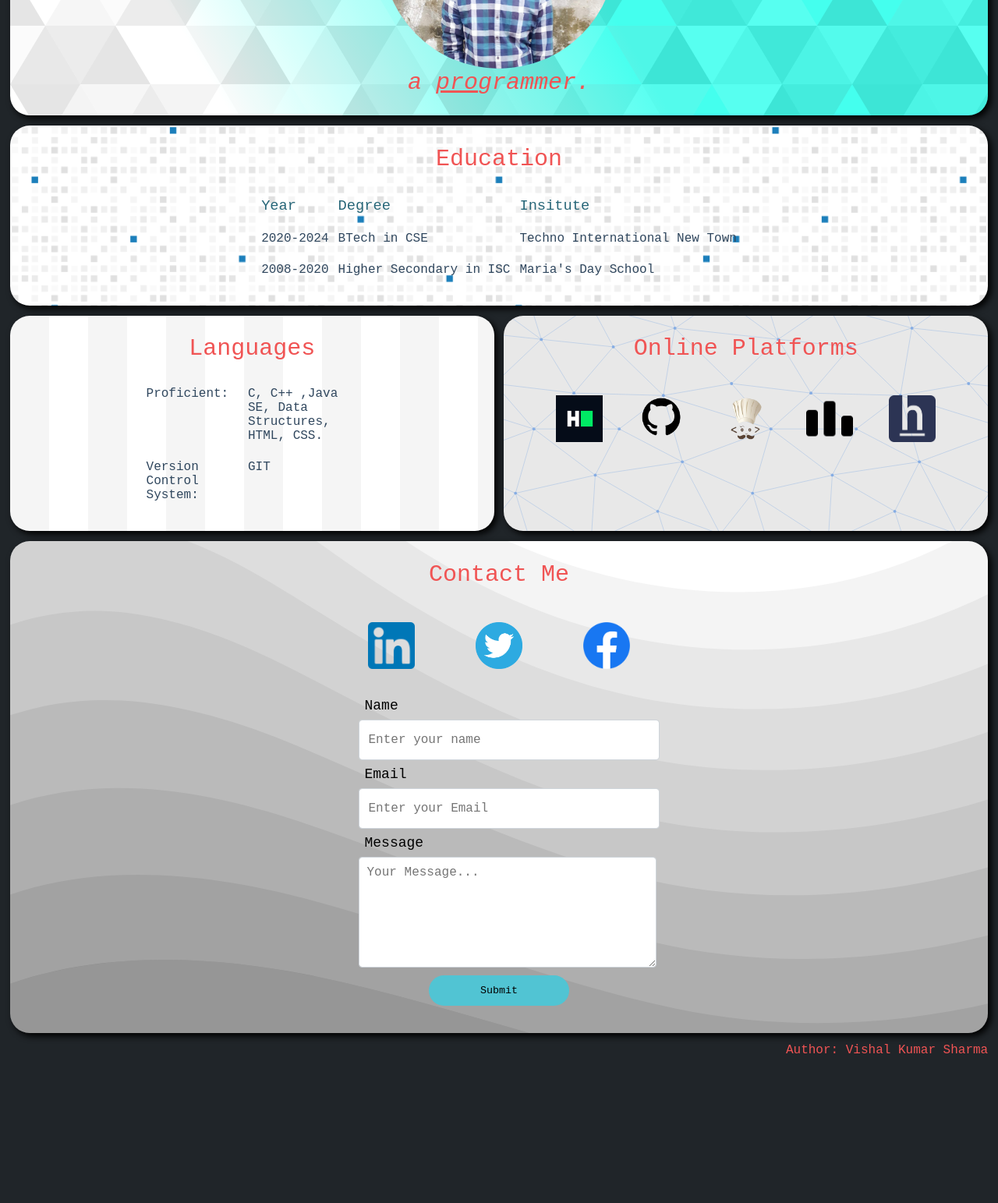
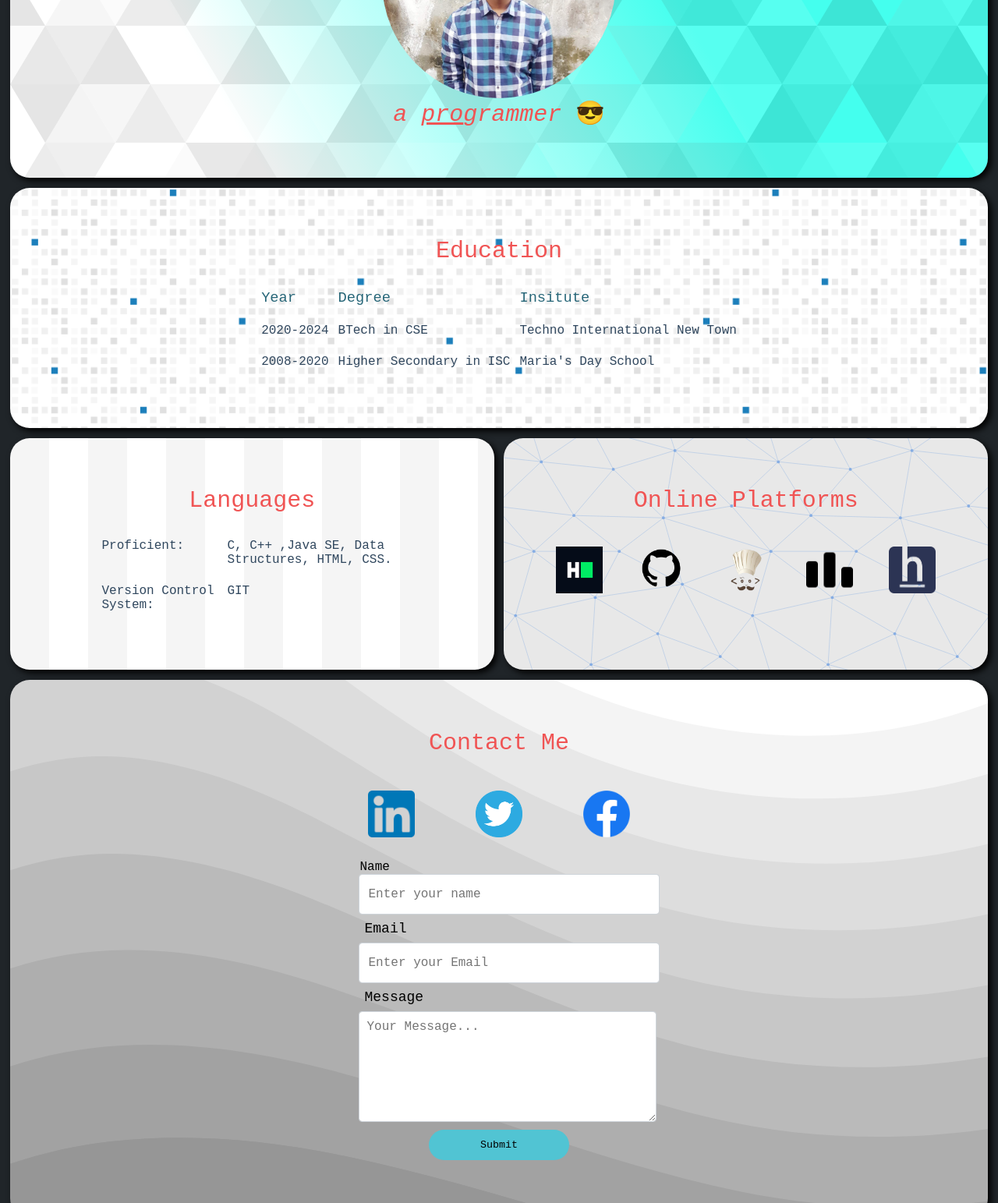
Before and after one commit to vishalkrsharma/cv, a plain HTML site: page index.html in a window 1280 px wide. Shown: the part 440-1983 px from the top of the page at 78% size. Before the commit the page ends 1809 px from the top, so only its background shows below. Drawn offline with Linux system fonts and the light colour scheme.

Commit message:
css changes

```diff
--- a/css/styles.css
+++ b/css/styles.css
@@ -1,3 +1,7 @@
+:root {
+    --font : 'Courier New', Courier, monospace;;
+}
+
 /* tags */
 
 * {
@@ -24,18 +28,18 @@ footer{
 
 h4{
     color: #f05454;
-    font-family: 'Courier New', Courier, monospace;
+    font-family: var(--font);
     margin:0px;
 }
 
 h3{
     color: #f05454;
-    font-family: 'Courier New', Courier, monospace;
+    font-family: var(--font);
     margin:0px;
 }
 
 tr{
-    font-family: 'Courier New', Courier, monospace;
+    font-family: var(--font);
     color: #30475e;
     font-weight: bold;
 }
@@ -51,7 +55,7 @@ tr{
     background-size: cover;
     box-shadow: 4px 4px 8px #000000;
     border-radius: 25px;
-    font-family: 'Courier New', Courier, monospace;
+    font-family: var(--font);
     display:flex;
     flex-direction: row;
     justify-content: space-between;
@@ -86,14 +90,14 @@ tr{
 .intro-div{
     background-image: url(../img/intro.svg);
     background-size: cover;
-    padding:2%;
+    padding:5% 2%;
     border-radius: 25px;
     margin: 1%;
     text-align: center;
     box-shadow: 4px 4px 8px #000000;
     display:flex;
     flex-direction: column;
-    justify-content: space-around;
+    justify-content: space-between;
 }
 .name{
     text-align: center;
@@ -113,7 +117,7 @@ tr{
     text-align:center;
     text-decoration: italic;
     color: #f05454;
-    font-family: 'Courier New', Courier, monospace;
+    font-family: var(--font);
     font-size: 30px;
     margin: auto auto;
 }
@@ -137,12 +141,16 @@ tr{
 .edu-div{
     background-image: url(../img/education.svg);
     background-size: cover;
-    padding:2%;
+    padding:5% 2%;
     border-radius: 25px;
     margin: 1%;
     text-align: center;
     box-shadow: 4px 4px 8px #000000;
+    display:flex;
+    flex-direction: column;
+    justify-content: space-around;
 }
+
 .edu-table{
     margin:0px auto 0px auto;
     text-align:center;
@@ -177,7 +185,7 @@ tr{
 
 .lang-div{
     background-image: url(../img/lang.svg);
-    padding:2%;
+    padding:5% 2%;
     border-radius: 25px;
     margin: 1%;
     text-align: center;
@@ -185,13 +193,13 @@ tr{
 }
 .lang-table{
     margin:0px auto 0px auto;
-    width:50%;
+    width:70%;
     text-align:center;
 }
 .heading{
     text-align:center;
     color: #f05454;
-    font-family:'Courier New', Courier, monospace;
+    font-family: var(--font);
     font-size: 30px;
     margin:0px;
     padding-bottom: 20px;
@@ -221,7 +229,7 @@ tr{
 .op-div{
     background-image: url(../img/op.svg);
     text-align: center;
-    padding:2%;
+    padding:5% 2%;
     border-radius: 25px;
     margin: 1%;
     box-shadow: 4px 4px 8px #000000;
@@ -264,12 +272,12 @@ tr{
 .contact-me-div{
     background-image: url(../img/contact-me.svg);
     background-size: cover;
-    padding:2%;
+    padding:5% 2%;
     border-radius: 25px;
     margin: 1%;
     text-align: center;
     box-shadow: 4px 4px 8px #000000;
-    font-family:'Courier New', Courier, monospace;
+    font-family:var(--font);
 }
 .contact-me-div > .link > img{
     padding: 2%;
--- a/index.html
+++ b/index.html
@@ -33,7 +33,7 @@
 
         <!-- navbar -->
 
-        <header class='header'>
+        <header class="header">
             <a class="nav-brand" href="#"><h2>VISHAL KUMAR SHARMA</h2></a>
             <nav class="navbar">
                 <a class="nav-link" href="#edu-div">Education</a>
@@ -49,7 +49,7 @@
         <div class="intro-div" id="intro-div">
             <h1 class="name">I'm Vishal</h1>
             <img class="my-pic" src="img/my-pic.jpg" alt="Image not found">
-            <h2 class="intro"><em>a <u>pro</u>grammer.</em></h2>
+            <h2 class="intro"><em>a <u>pro</u>grammer </em>😎</h2>
         </div>
 
         <!-- edu-div -->
@@ -131,35 +131,16 @@
             </a>
             <form id="form">
                 <div class="form-group">
-                    <label id="name-label" for="name">Name</label>
-                    <input
-                    type="text"
-                    name="name"
-                    id="name"
-                    class="form-control"
-                    placeholder="Enter your name"
-                    required
-                    >
+                    <legend id="name-label" for="name">Name</legend>
+                    <input type="text" name="name" id="name" class="form-control" placeholder="Enter your name" required>
                 </div>
                 <div class="form-group">
                     <label id="email-label" for="email">Email</label>
-                    <input
-                    type="email"
-                    name="email"
-                    id="email"
-                    class="form-control"
-                    placeholder="Enter your Email"
-                    required
-                    >
+                    <input type="email" name="email" id="email" class="form-control" placeholder="Enter your Email" required>
                 </div>
                 <div class="form-group">
                 <label id="message-label" for="message">Message</label>
-                    <textarea
-                    id="message"
-                    class="input-textarea form-control"
-                    name="message"
-                    placeholder="Your Message..."
-                    ></textarea>
+                    <textarea id="message" class="input-textarea form-control" name="message" placeholder="Your Message..."></textarea>
                 </div>
                 <div class="form-group">
                     <button type="submit" id="submit" class="submit-button">Submit</button>
```
